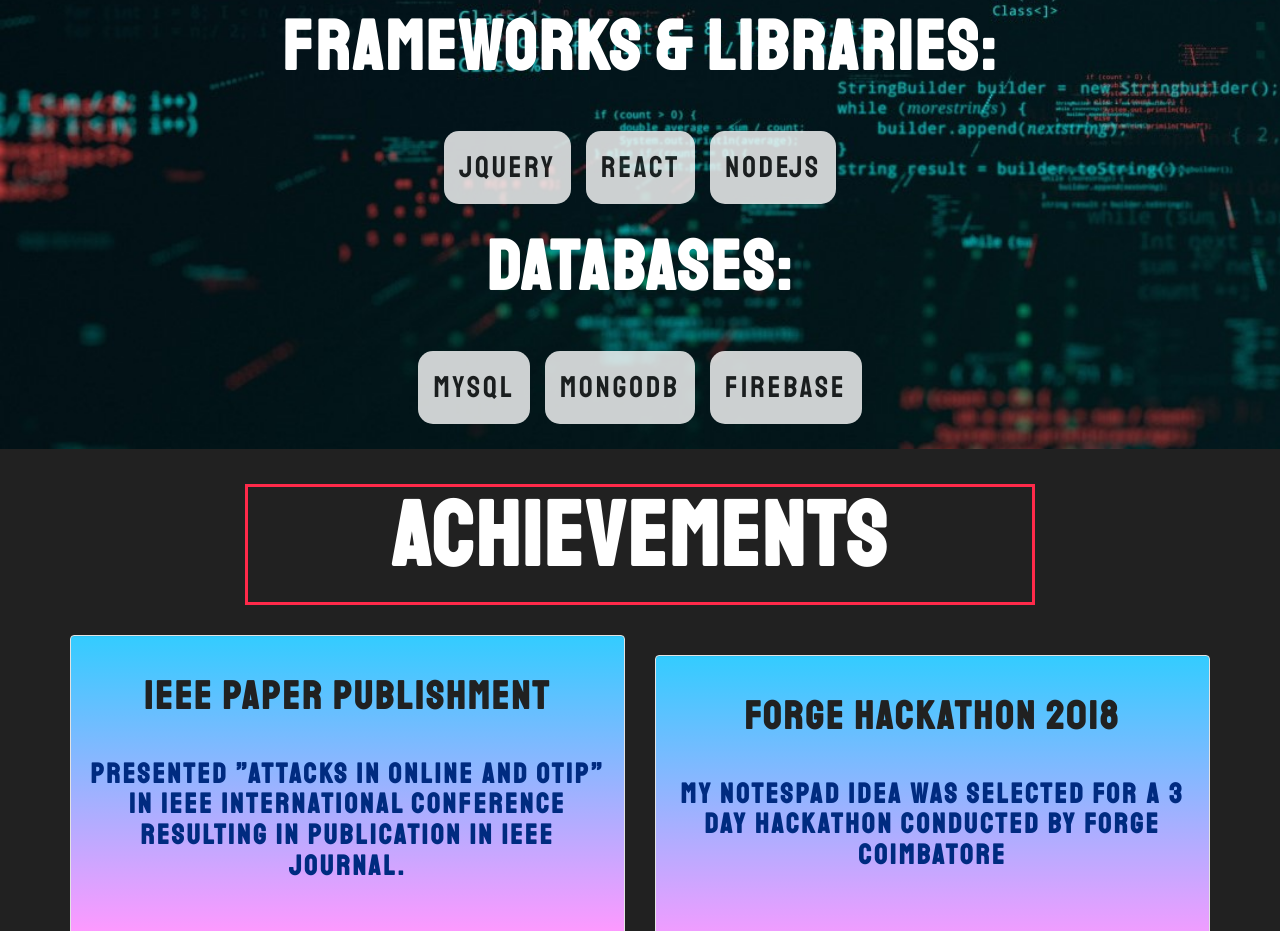
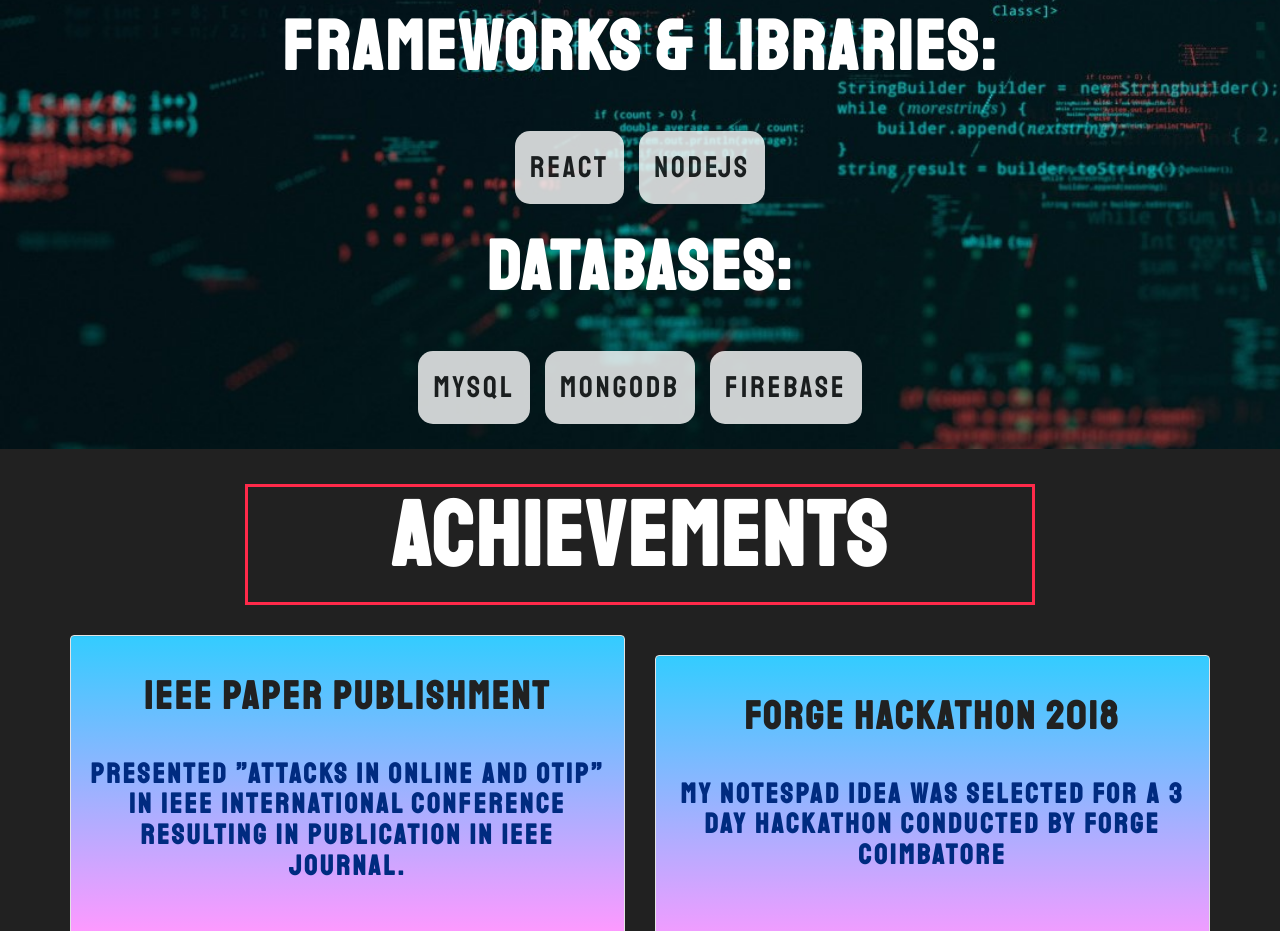
Before and after one commit to vivek211996/portfolio-Vivekanandhan, a plain HTML site: page Portfolio/index.html in a window 1280 px wide. Shown: the part 1972-2903 px from the top of the page. Drawn offline with nearby package versions, Linux system fonts and the light colour scheme.

Commit message:
Update index.html

```diff
--- a/Portfolio/index.html
+++ b/Portfolio/index.html
@@ -68,7 +68,7 @@
     </div>
     <h2 class="text-center" id="skills-label"><strong> Frameworks & Libraries: </strong></h2>
     <div class="row text-center">
-      <div class="skill">jQuery</div>
+
       <div class="skill">React</div>
       <div class="skill">NodeJS</div>
 
```
